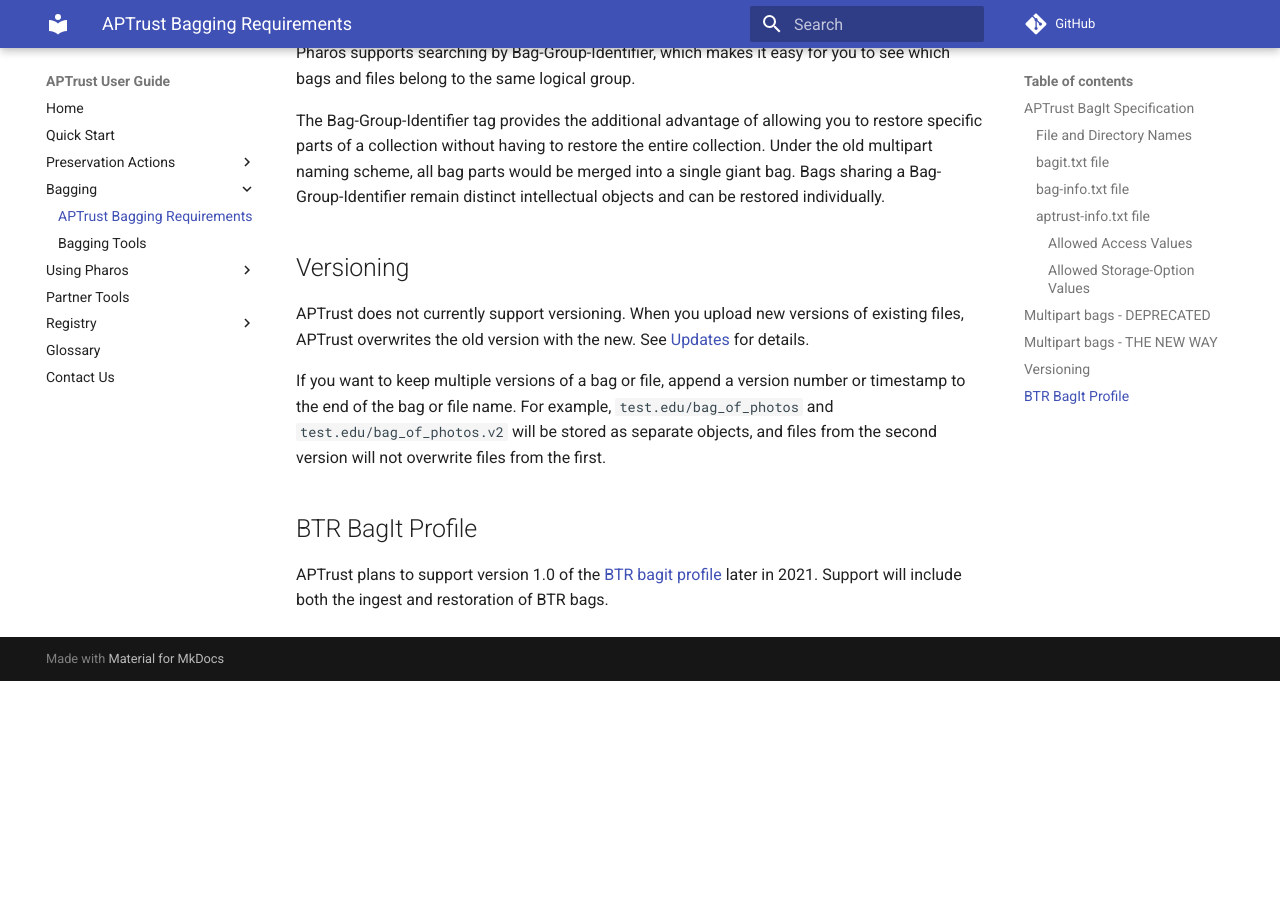
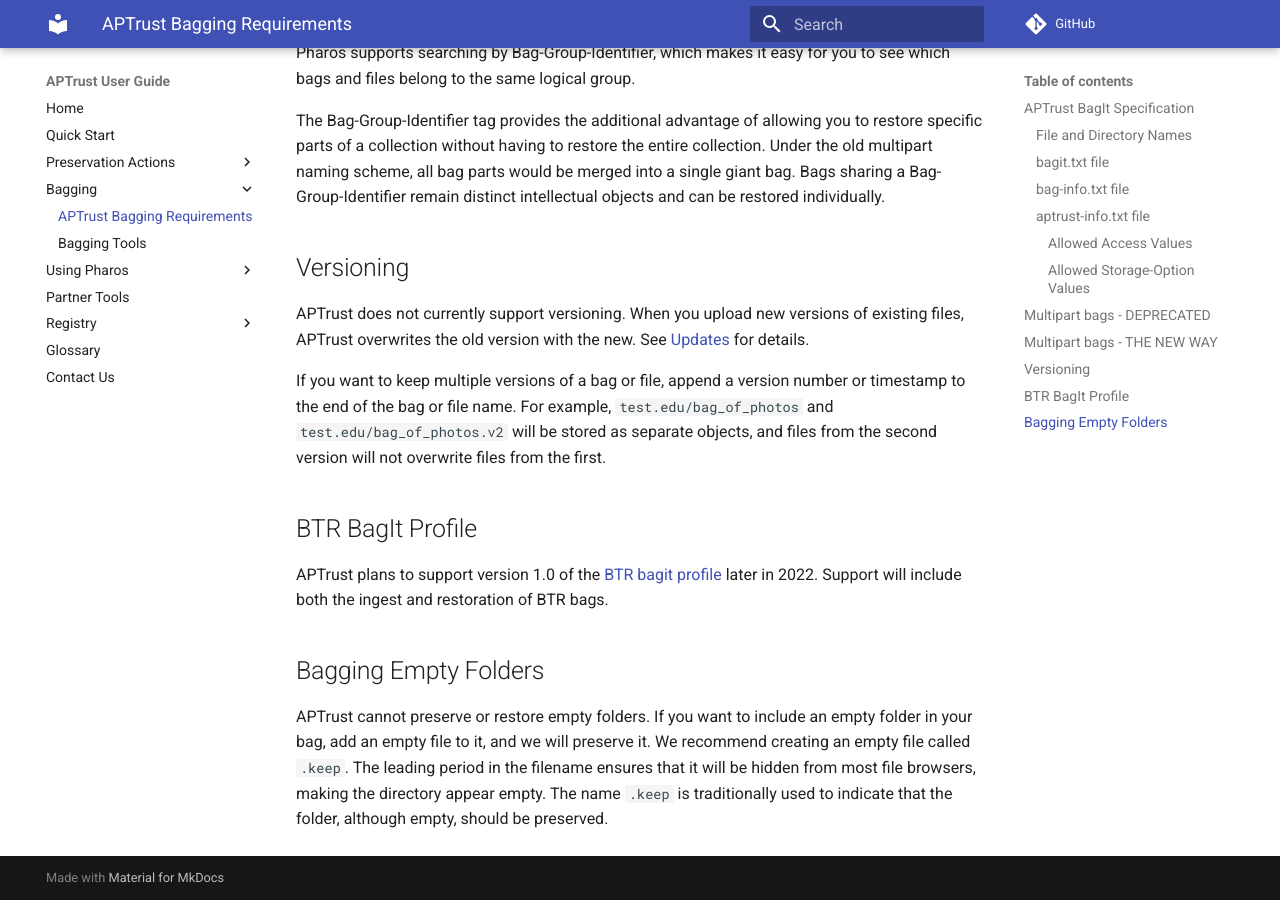
Before and after one commit to APTrust/userguide, an MkDocs documentation site: the page built from docs/bagging/index.md, in a window 1280 px wide and 900 px high, scrolled down 4882 px. Built offline with MkDocs 1.6.1 and Material for MkDocs 9.7.7, drawn with Linux system fonts in a browser that asks for light colours; comment, search, counter and statistics services are not loaded; before the commit the page ends 5563 px from its top, so only the background shows below that.

Commit message:
Added a note on preserving empty folders when bagging.

```diff
--- a/docs/bagging/index.md
+++ b/docs/bagging/index.md
@@ -149,4 +149,8 @@
 
 ## BTR BagIt Profile
 
-APTrust plans to support version 1.0 of the [BTR bagit profile](https://github.com/dpscollaborative/btr_bagit_profile/blob/1.0/btr-bagit-profile.json){target=_blank} later in 2021. Support will include both the ingest and restoration of BTR bags.
+APTrust plans to support version 1.0 of the [BTR bagit profile](https://github.com/dpscollaborative/btr_bagit_profile/blob/1.0/btr-bagit-profile.json){target=_blank} later in 2022. Support will include both the ingest and restoration of BTR bags.
+
+## Bagging Empty Folders
+
+APTrust cannot preserve or restore empty folders. If you want to include an empty folder in your bag, add an empty file to it, and we will preserve it. We recommend creating an empty file called `.keep`. The leading period in the filename ensures that it will be hidden from most file browsers, making the directory appear empty. The name `.keep` is traditionally used to indicate that the folder, although empty, should be preserved.
```
